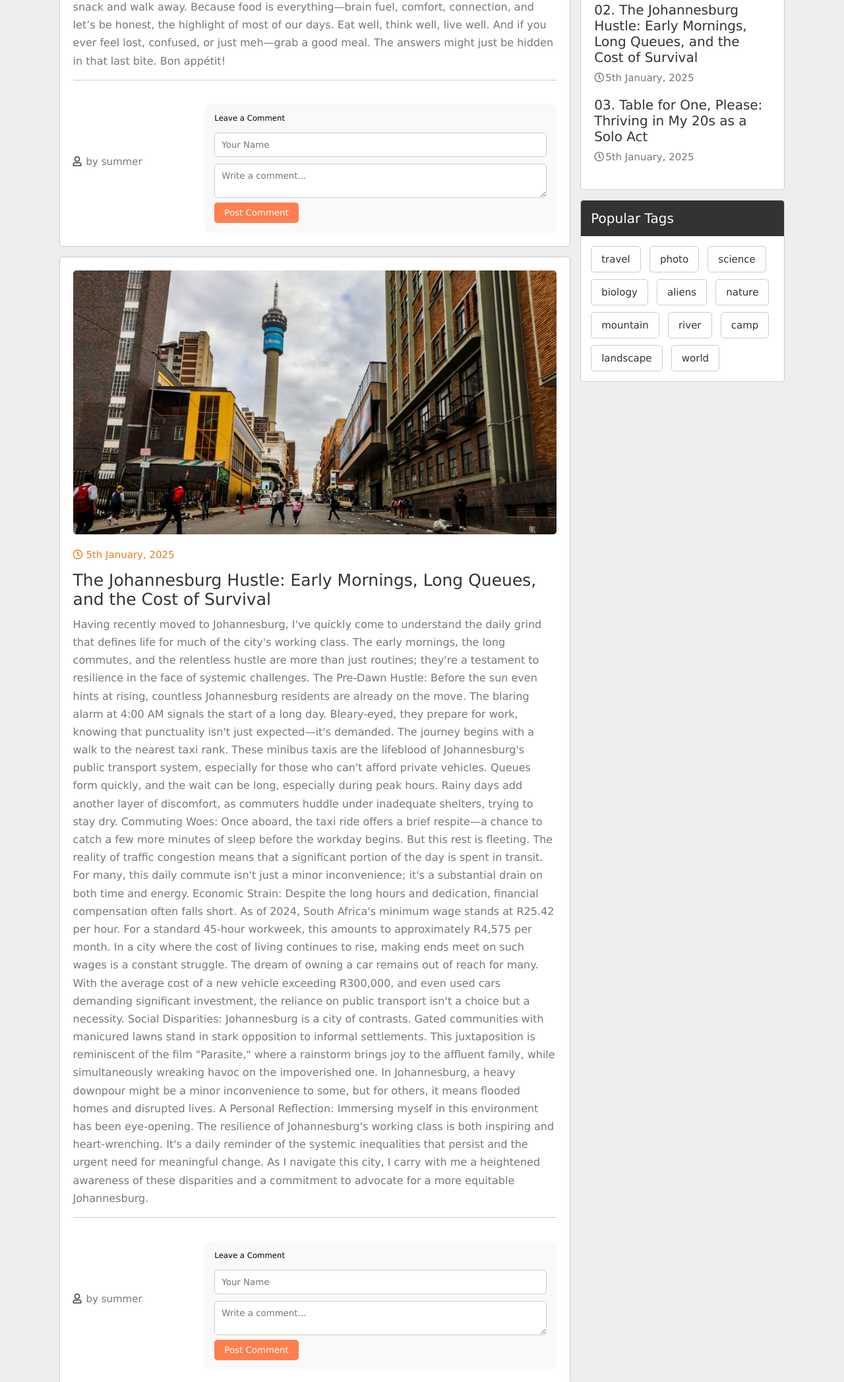
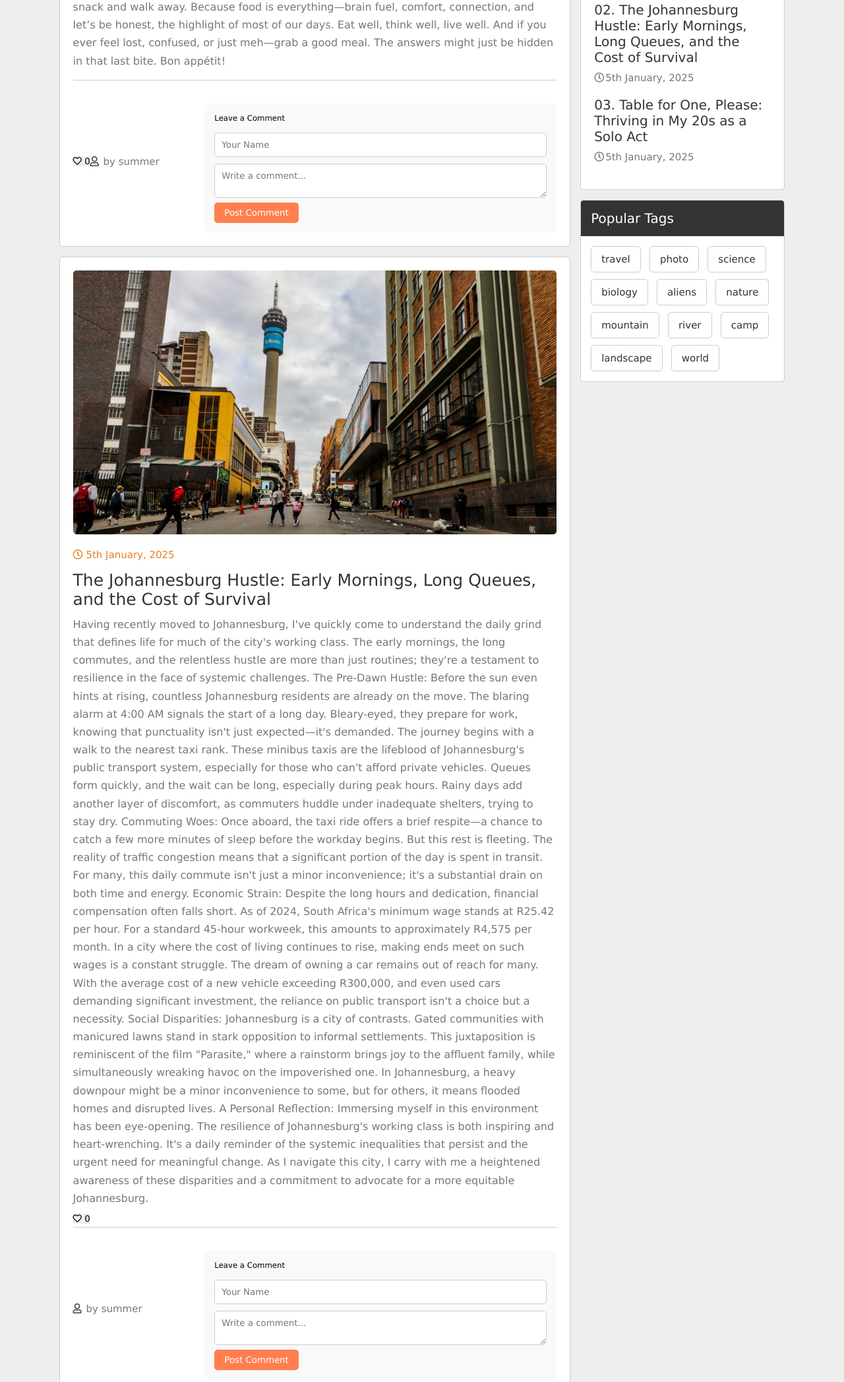
Before and after one commit to SummerNgcobo/MyBlog, a plain HTML site: page index.html in a window 1280 px wide. Shown: the part 2048-4143 px from the top of the page at 66% size. Drawn offline with Linux system fonts and the light colour scheme.

Commit message:
Update index.html

```diff
--- a/index.html
+++ b/index.html
@@ -109,6 +109,9 @@
                 Bon appétit! </p>
             <!-- <p class="text"></p> -->
             <div class="links">
+                <button class="like-btn">
+        <i class="far fa-heart"></i> <span class="like-count">0</span>
+    </button>
                 <a href="#" class="user">
                     <i class="far fa-user"></i>
                     <span>by summer</span>
@@ -166,6 +169,9 @@
 
                 As I navigate this city, I carry with me a heightened awareness of these disparities and a commitment to advocate for a more equitable Johannesburg.</p>
             <!-- <p class="text">Lorem ipsum dolor sit amet consectetur adipisicing elit. Architecto, reiciendis fugiat quas nemo quia omnis repellat obcaecati quaerat voluptates fuga error dicta cupiditate pariatur soluta dolorum quis eum quibusdam quam?</p> -->
+            <button class="like-btn">
+        <i class="far fa-heart"></i> <span class="like-count">0</span>
+    </button>
             <div class="links">
                 <a href="#" class="user">
                     <i class="far fa-user"></i>
@@ -225,6 +231,9 @@
                 And hey, if I ever get the urge to hear the words “I love you” before bed, I’ll just do what I always do—text my best friend.
 
                 </p>
+            <button class="like-btn">
+        <i class="far fa-heart"></i> <span class="like-count">0</span>
+    </button>
 
             <div class="links">
                 <a href="#" class="user">
```
